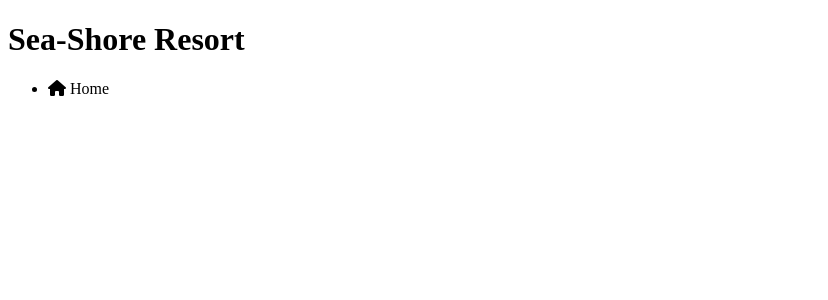
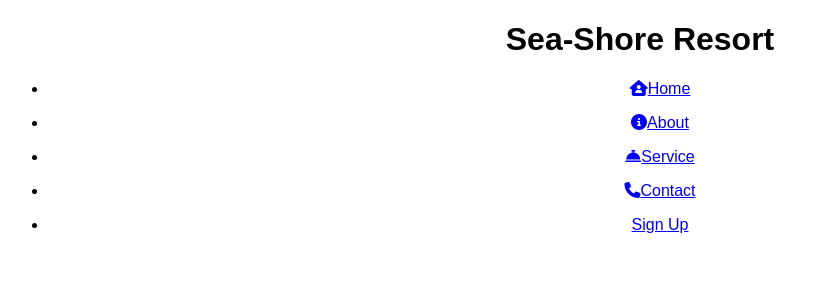
Before and after one commit to TanjimH013/Sea-Shore-Resort, a React (Create React App) app in the folder my-app/: page / in a window 1280 px wide. Shown: the top 300 px of the page, without its empty margins (0-828 px from the left). Built offline with nearby package versions, Linux system fonts and the light colour scheme.

Commit message:
Created MenuItems components and updated on Navbar component

```diff
--- a/my-app/src/App.js
+++ b/my-app/src/App.js
@@ -1,4 +1,5 @@
 import Navbar from "./components/Navbar.jsx";
+import "./style.css";
 
 const App = () => {
   return (
--- /dev/null
+++ b/my-app/src/components/MenuItems.jsx
@@ -0,0 +1,33 @@
+// Used export to import the data api
+
+export const MenuItems = [
+  {
+    title: "Home",
+    url: "/",
+    cName: "nav-links",
+    icon: "fa-solid fa-house-user",
+  },
+  {
+    title: "About",
+    url: "/about",
+    cName: "nav-links",
+    icon: "fa-solid fa-circle-info",
+  },
+  {
+    title: "Service",
+    url: "/service",
+    cName: "nav-links",
+    icon: "fa-solid fa-bell-concierge",
+  },
+  {
+    title: "Contact",
+    url: "/contact",
+    cName: "nav-links",
+    icon: "fa-solid fa-phone",
+  },
+  {
+    title: "Sign Up",
+    url: "/signUp",
+    cName: "nav-links-signup",
+  },
+];
--- a/my-app/src/components/Navbar.jsx
+++ b/my-app/src/components/Navbar.jsx
@@ -1,18 +1,25 @@
 import "./NavbarStyle.css";
 import { Component } from "react";
-
 // if we need to extends the Component then we have to use render(), otherwise we don't need.
+import { MenuItems } from "./MenuItems";
 
 class Navbar extends Component {
   render() {
     return (
       <nave className="NavbarItems">
         <h1 className="NavbarLogo">Sea-Shore Resort</h1>
-        <ul className="NaveMenu">
-          <li>
-            <i class="fa-solid fa-house"></i> Home
-          </li>
-        </ul>
+        {MenuItems.map((item, index) => {
+          return (
+            <ul className="NaveMenu">
+              <li key={index}>
+                <a href={item.url}>
+                  <i class={item.icon}></i>
+                  {item.title}
+                </a>
+              </li>
+            </ul>
+          );
+        })}
       </nave>
     );
   }
--- a/my-app/src/style.css
+++ b/my-app/src/style.css
@@ -1,3 +1,4 @@
 body {
-  margin: 0;
+  font-family: sans-serif;
+  text-align: center;
 }
```
